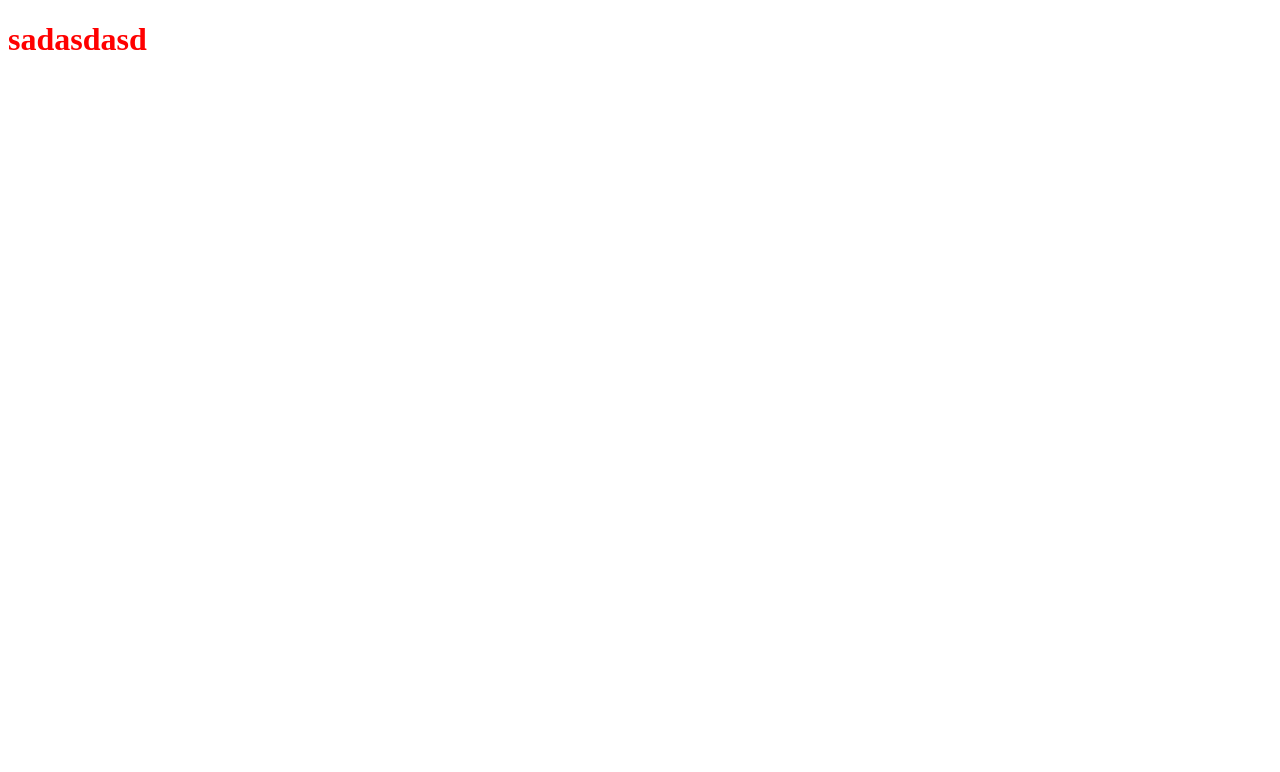
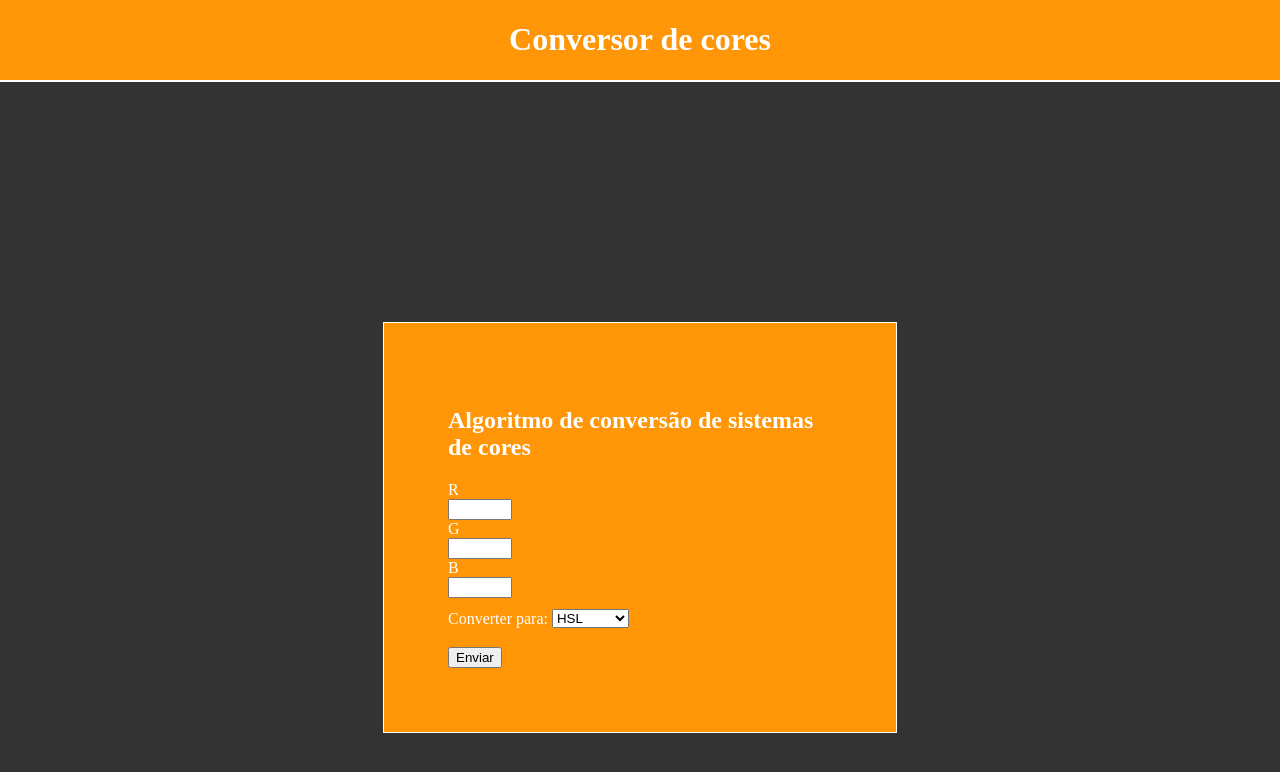
Before and after one commit to GuilhermeVale1/ConversorDeCores, a plain HTML site: page templates/index.html in a window 1280 px wide. Drawn offline with Linux system fonts and the light colour scheme; files that its build step writes are made by us from their sources.

Commit message:
Algoritmo de conversão de RGB para HSL concluido

```diff
--- a/static/CSS/style.css
+++ b/static/CSS/style.css
@@ -1,3 +1,45 @@
-h1{
-    color: red;
+body{
+    box-sizing: border-box;
+    margin: 0;
+    padding: 0;
+    background-color: rgba(0,0, 0, 0.8);
 }
+
+.cabecalho{
+    display: flex;
+    justify-content: center;
+    text-align: center;
+    background: #FF9607;
+    color: white;
+    border-bottom: 2px solid white;
+    width: 100%;
+
+}
+.ConvertRGB{
+    margin-top: 30vh;
+    display: flex;
+    flex-direction: column;
+    justify-content: center;
+    color: white;
+    width: 30%;
+    border: 1px solid white;
+    padding: 5%;
+    background-color: rgb(255, 150, 7);
+}
+.conteiner{
+
+    width: 100%;
+    display: flex;
+    justify-content: center;
+
+
+
+}
+.ConvertRGB select{
+    width: 20%;
+    margin-top: 3%;
+    margin-bottom: 5%;
+
+
+
+}
--- a/templates/index.html
+++ b/templates/index.html
@@ -4,13 +4,58 @@
     <meta charset="UTF-8">
     <meta name="viewport" content="width=device-width, initial-scale=1.0">
     <title>Document</title>
-    <link rel = "stylesheet" href = "static/CSS/style.css" />
+    <link rel = "stylesheet" href = "static/CSS/style.css"/>
 
 
 
 </head>
 <body>
-    <h1> sadasdasd <h1/>
+    <header class="cabecalho">
+        <h1> Conversor de cores</h1>
+    </header>
 
+    <section class="conteiner">
+
+        <div class="ConvertRGB">
+            <form action="">
+                <h2>Algoritmo de conversão de sistemas de cores</h2>
+               <div id="rgb">
+
+                   R
+                   <br>
+                   <input id="R" type="number" min="0" max="255">
+                   <br>
+                   G
+                   <br>
+                   <input id="G" type="number" min="0" max="255">
+                   <br>
+                   B
+                   <br>
+                   <input id="B" type="number" min="0" max="255">
+
+               </div>
+               Converter para:
+               <select name="HSL" id="ops">
+                   <option value="HSL">HSL</option>
+                   <option value="CMY"> CMY(K)</option>
+               </select>
+               <br>
+               <button type="button" onclick="convertRGB()">Enviar</button>
+
+
+          </form>
+
+          <div id="HSL"></div>
+          <div class="CMY"></div>
+
+
+
+        </div>
+
+
+    </section>
+
+
+    <script src="static/JS/script.js"></script>
 </body>
 </html>
```
Also changed, not shown: static/JS/script.js (+50 -0 lines).
